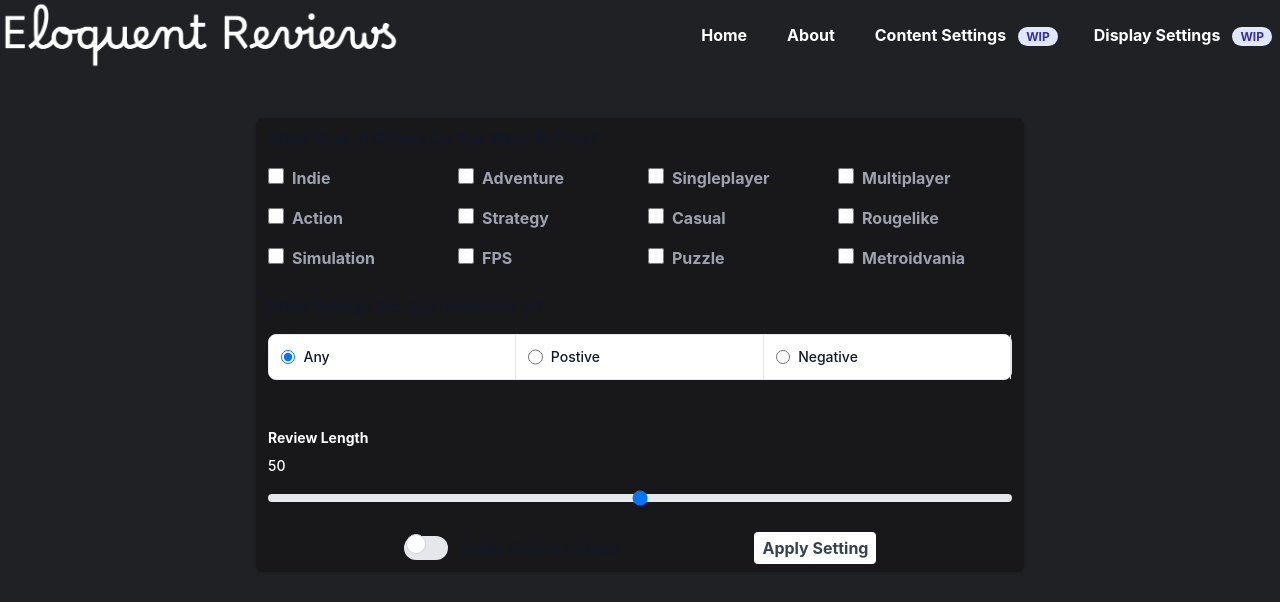
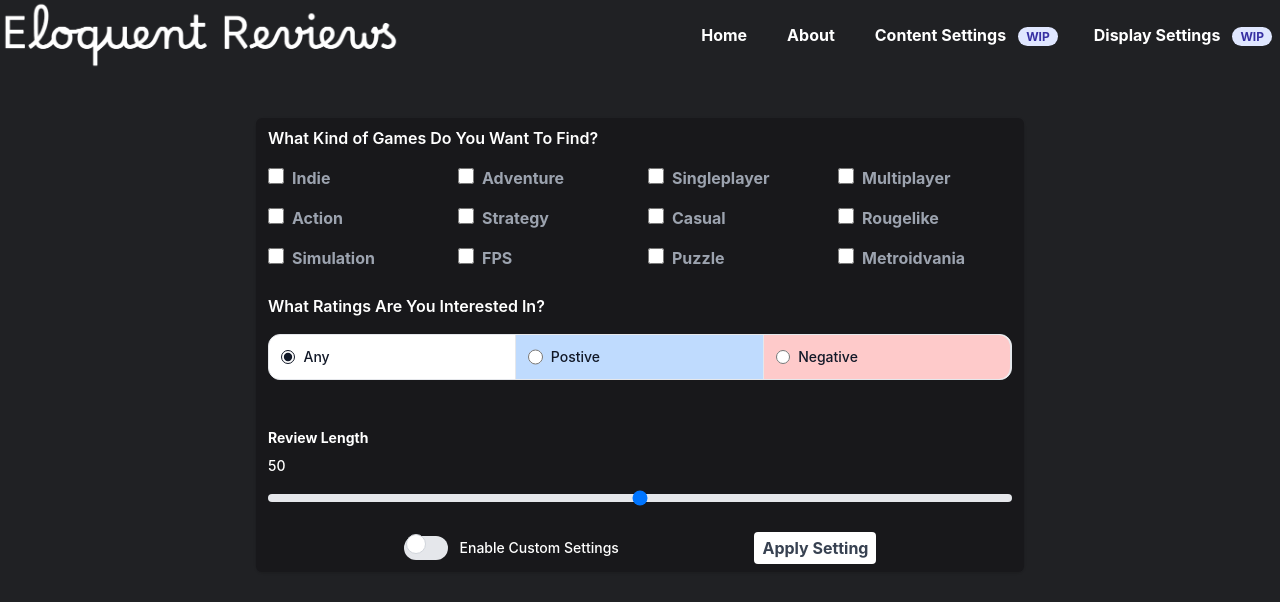
Before and after one commit to ChrisCaliendo/EloquentReviews, a React (Create React App) app in the folder frontEnd/: page /content_settings in a window 1280 px wide. Shown: the top 602 px of the page. Built offline with nearby package versions, Linux system fonts and the light colour scheme; a web font is replaced by a local one.

Commit message:
Update ContentSettings.js

```diff
--- a/frontEnd/src/ContentSettings.js
+++ b/frontEnd/src/ContentSettings.js
@@ -43,7 +43,7 @@ const ContentSettings = () => {
     return (
 
         <div className="border border-none shadow rounded-md p-5 max-w-3xl w-full mx-auto px-3 py-2 text-white bg-zinc-900 font-semibold">
-            <h3 className="mb-4 font-semibold text-gray-900 dark:text-white">What Kind of Games Do You Want To Find?</h3>
+            <h3 className="mb-4 font-semibold dark:text-white">What Kind of Games Do You Want To Find?</h3>
             <div onChange={handleTypeChange} className="grid grid-cols-4 gap-4">
 
                 <SteamTag tagName="Indie" />
@@ -63,24 +63,24 @@ const ContentSettings = () => {
             <br />
 
             <div onChange={handleRatingChange}>
-                <h3 className="mb-4 font-semibold text-gray-900 dark:text-white">What Ratings Are You Interested In?</h3>
-                <ul className="items-center w-full text-sm font-medium text-gray-900 bg-white border border-gray-200 rounded-lg sm:flex dark:bg-gray-700 dark:border-gray-600 dark:text-white">
-                    <li className="w-full border-b border-gray-200 sm:border-b-0 sm:border-r dark:border-gray-600">
+                <h3 className="mb-4 font-semibold dark:text-white">What Ratings Are You Interested In?</h3>
+                <ul className="items-center w-full text-sm font-medium text-gray-900 bg-white border border-gray-200 rounded-xl sm:flex dark:bg-gray-700 dark:border-gray-600 dark:text-white">
+                    <li className="w-full border-b border-gray-200 sm:border-b-0 sm:border-r dark:border-gray-600 accent-gray-900">
                         <div className="flex items-center pl-3">
                             <input id="horizontal-list-radio-license" type="radio" value="Any" name="rating-input" checked={reviewRating === "Any"} className="w-4 h-4 text-gray-600 bg-gray-100 border-gray-300 focus:ring-gray-500 dark:focus:ring-gray-600 dark:ring-offset-gray-700 dark:focus:ring-offset-gray-700 focus:ring-2 dark:bg-gray-600 dark:border-gray-500"/>
                             <label for="horizontal-list-radio-license" className="w-full py-3 ml-2 text-sm font-medium text-gray-900 dark:text-gray-300">Any</label>
                         </div>
                     </li>
-                    <li className="w-full border-b border-gray-200 sm:border-b-0 sm:border-r dark:border-gray-600">
+                    <li className="w-full border-b border-gray-200 bg-blue-200 sm:border-b-0 sm:border-r dark:border-gray-600">
                         <div className="flex items-center pl-3">
-                            <input id="horizontal-list-radio-id" type="radio" value="Positive" name="rating-input" checked={reviewRating === "Positive"} className="w-4 h-4 text-gray-600 bg-gray-100 border-gray-300 focus:ring-gray-500 dark:focus:ring-gray-600 dark:ring-offset-gray-700 dark:focus:ring-offset-gray-700 focus:ring-2 dark:bg-gray-600 dark:border-gray-500"/>
-                            <label for="horizontal-list-radio-id" className="w-full py-3 ml-2 text-sm font-medium text-gray-900 dark:text-gray-300">Postive</label>
+                            <input id="horizontal-list-radio-id" type="radio" value="Positive" name="rating-input" checked={reviewRating === "Positive"} className="w-4 h-4 text-gray-600 bg-gray-100 border-gray-300 focus:ring-gray-500 dark:focus:ring-gray-600 accent-gray-900 dark:ring-offset-gray-700 dark:focus:ring-offset-gray-700 focus:ring-2 dark:bg-gray-600 dark:border-gray-500"/>
+                            <label for="horizontal-list-radio-id" className="w-full py-3 ml-2 text-sm font-medium text-gray-900  dark:text-gray-300">Postive</label>
                         </div>
                     </li>
-                    <li className="w-full border-b border-gray-200 sm:border-b-0 sm:border-r dark:border-gray-600">
-                        <div className="flex items-center pl-3">
-                            <input id="horizontal-list-radio-millitary" type="radio" value="Negative" name="rating-input" checked={reviewRating === "Negative"} className="w-4 h-4 text-gray-600 bg-gray-100 border-gray-300 focus:ring-gray-500 dark:focus:ring-gray-600 dark:ring-offset-gray-700 dark:focus:ring-offset-gray-700 focus:ring-2 dark:bg-gray-600 dark:border-gray-500"/>
-                            <label for="horizontal-list-radio-millitary" className="w-full py-3 ml-2 text-sm font-medium text-gray-900 dark:text-gray-300">Negative</label>
+                    <li className="w-full rounded-r-xl border-b  border-gray-200 bg-red-200 sm:border-b-0 sm:border-r dark:border-gray-600">
+                        <div className="flex items-center pl-3 ">
+                            <input id="horizontal-list-radio-millitary" type="radio" value="Negative" name="rating-input" checked={reviewRating === "Negative"} className="w-4 h-4 text-gray-600 bg-gray-100  border-gray-300 focus:ring-gray-500 dark:focus:ring-gray-600 accent-gray-900 dark:ring-offset-gray-700 dark:focus:ring-offset-gray-700 focus:ring-2 dark:bg-gray-600 dark:border-gray-500"/>
+                            <label for="horizontal-list-radio-millitary" className="w-full py-3 ml-2 text-sm font-medium text-gray-900 accent-gray-900 dark:text-gray-300">Negative</label>
                         </div>
                     </li>
                 </ul>
@@ -100,7 +100,7 @@ const ContentSettings = () => {
             <label className="relative inline-flex items-center cursor-pointer">
                 <input type="checkbox" value="" className="sr-only peer"/>
                 <div onChange={handleToggle} className="w-11 h-6 bg-gray-200 peer-focus:outline-none peer-focus:ring-4 peer-focus:ring-green-300 dark:peer-focus:ring-black rounded-full peer dark:bg-gray-700 peer-checked:after:translate-x-full peer-checked:after:border-white after:content-[''] after:absolute after:top-[2px] after:left-[2px] after:bg-white after:border-gray-300 after:border after:rounded-full after:h-5 after:w-5 after:transition-all dark:border-gray-600 peer-checked:bg-green-500"></div>
-                <span className="ml-3 text-sm font-medium text-gray-900 dark:text-gray-300">Enable Custom Settings</span>
+                <span className="ml-3 text-sm font-medium dark:text-gray-300">Enable Custom Settings</span>
             </label>
 
             <form  onSubmit={applyContentSettings}>
```
